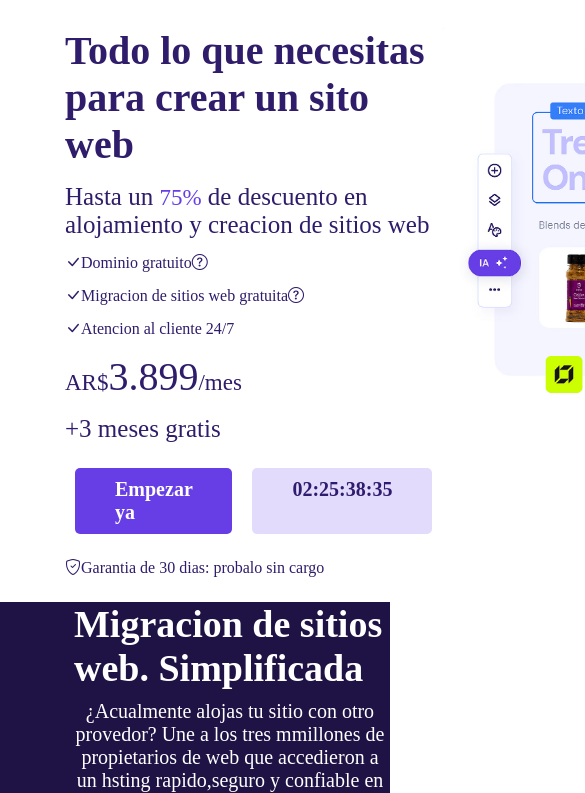
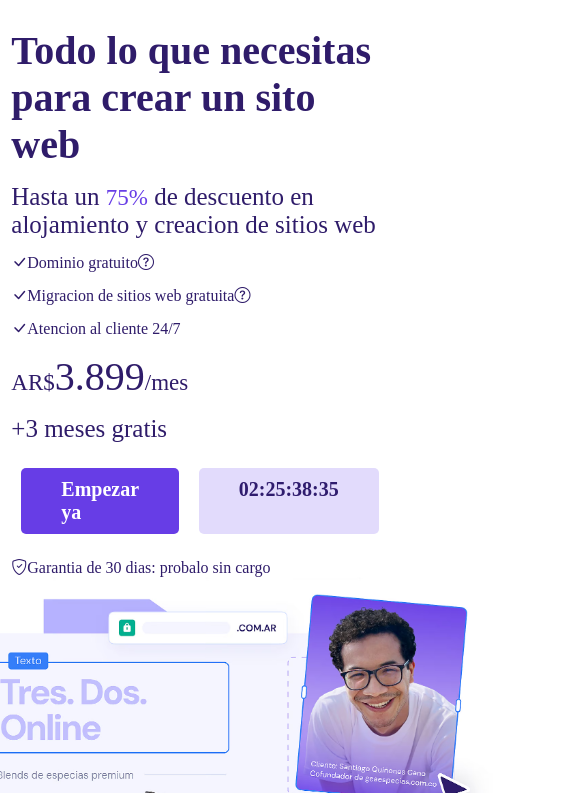
Before and after one commit to LucianoRaulToledo1978/text-repositorio, a plain HTML site: page index.html in a window 390 px wide. Shown: the part 51-844 px from the top of the page, 585 px wide, since content can reach past the window. Drawn offline with nearby package versions, Linux system fonts and the light colour scheme; files that its build step writes are made by us from their sources; files whose address does not match are found by name.

Commit message:
Add files via upload

```diff
--- a/miestilo.css
+++ b/miestilo.css
@@ -75,8 +75,9 @@ body{
 
 .seccion-img{
     display: flex;
-    justify-content:start;
-    align-items: start;
+    flex-direction: row;
+    justify-content:center;
+    align-items: center;
 
     margin-left: 65px;
     margin-top: 30px;
@@ -494,3 +495,16 @@ footer{
 
 .footer2{
     display: flex; }
+
+.seccion-img{
+    display: flex;
+    flex-direction: column;
+    justify-content:center;
+    align-items: center;
+
+    margin-left: 65px;
+    margin-top: 30px;
+    margin-bottom: 25px;
+    margin-right: 55px;
+
+}
```
